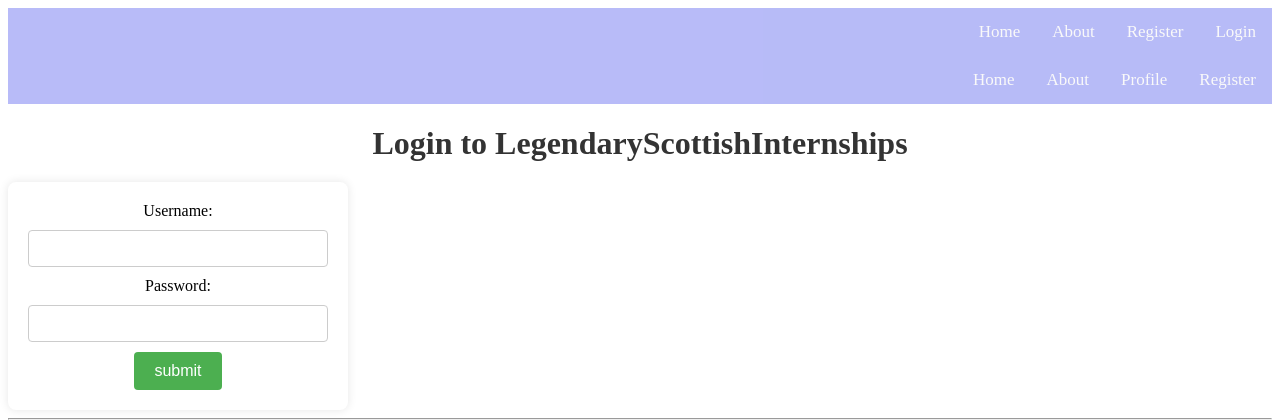
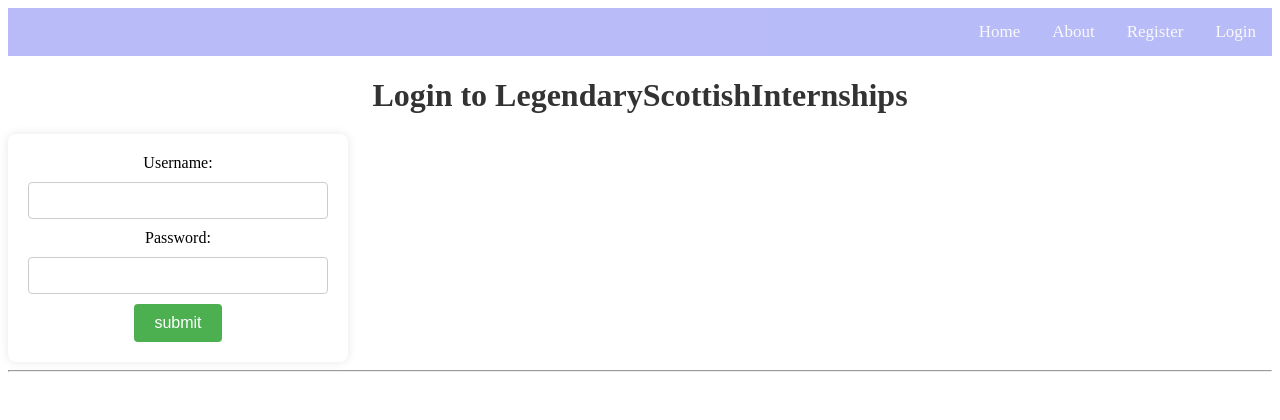
Before and after one commit to Guitarosaurus/LegendaryScottishInternships, a Django app: page /legendary/login/ in a window 1280 px wide. Shown: the top 420 px of the page. Run offline with Django 3.2, Linux system fonts and the light colour scheme.

Commit message:
update log in top bar

```diff
--- a/templates/legendary/login.html
+++ b/templates/legendary/login.html
@@ -6,12 +6,6 @@
 {% endblock %}
 
 {% block body_block %}
-<div class="topnav">
-    <a href="{% url 'legendary:register' %}">Register</a>
-    <a href="{% url 'legendary:profile' %}">Profile</a>
-    <a href="{% url 'legendary:about' %}">About</a>
-    <a href="{% url 'legendary:index' %}">Home</a>
-</div>
 <h1>Login to LegendaryScottishInternships</h1>
 <form id="login_form" method="post" action="{% url 'legendary:login' %}">
     {% csrf_token %}
```
